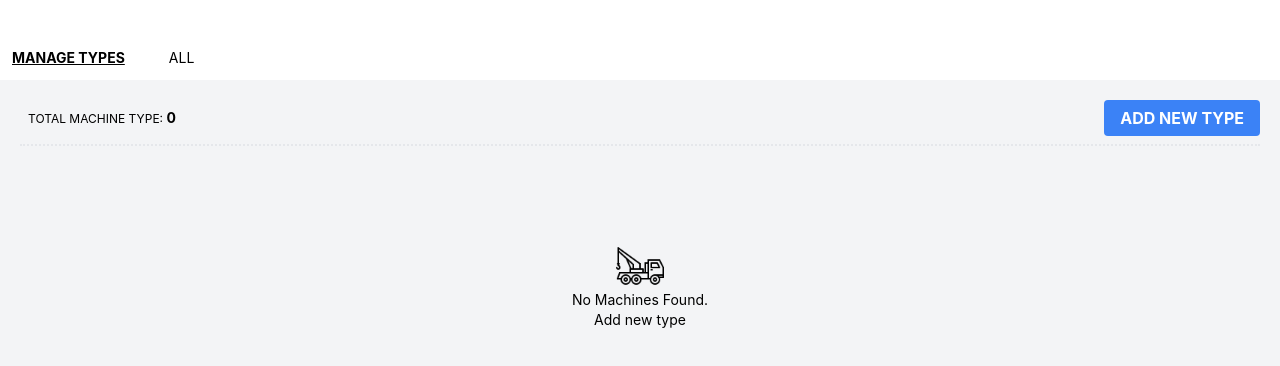
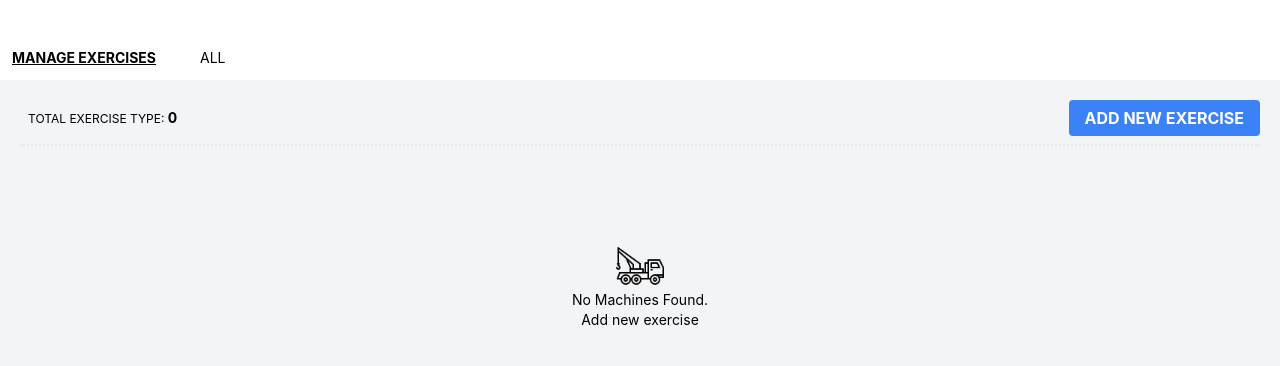
Before and after one commit to sarabs3/gym-tracker-app, a React (Create React App) app: page /types in a window 1280 px wide. Shown: the top 366 px of the page. Built offline with nearby package versions, Linux system fonts and the light colour scheme.

Commit message:
Add lang support and make app globalize

```diff
--- a/package.json
+++ b/package.json
@@ -11,6 +11,7 @@
     "@types/node": "^17.0.45",
     "@types/react": "^18.0.17",
     "@types/react-dom": "^18.0.6",
+    "date-fns": "^2.29.3",
     "react": "^18.2.0",
     "react-dom": "^18.2.0",
     "react-redux": "^8.0.2",
--- a/src/components/Navigation.tsx
+++ b/src/components/Navigation.tsx
@@ -1,5 +1,6 @@
 import { FC, useEffect, useState } from "react";
 import { Link, useLocation } from "react-router-dom";
+import { lang } from "../lang";
 import { IMachineType } from "../types/machine";
 import { styleClass } from "../util";
 
@@ -15,7 +16,7 @@ const Navigation: FC<Props> = ({ navMenus }) => {
   return (
     <nav className="my-1 flex flex-col lg:flex-row">
       <Link className={styleClass("manage", activeMenu)} to={`/types`} state="manage">
-        Manage Types
+        {lang.manageTypes}
       </Link>
       <Link className={styleClass("all", activeMenu)} to={`/types/all`} state="all">
         All
--- a/src/features/machineTypes/Pages/MachineTypesList.tsx
+++ b/src/features/machineTypes/Pages/MachineTypesList.tsx
@@ -4,6 +4,7 @@ import { selectTypes, addNew } from "../MachineTypesSlice";
 import MachineTypeComponent from "../components/MachineTypeCard";
 import PageHeading from "../../../components/PageHeading";
 import NoMachines from "../../../components/NoMachines";
+import { lang } from "../../../lang";
 
 const MachineTypesList = () => {
   const types = useAppSelector(selectTypes);
@@ -15,16 +16,16 @@ const MachineTypesList = () => {
     <div className="bg-gray-100  mb-5 py-3 px-5">
       <PageHeading>
         <div className="uppercase text-xs">
-          <span className="ml-2">Total Machine Type:</span>
+          <span className="ml-2">Total {lang.app} Type:</span>
           <span className="font-bold uppercase text-sm"> {types.length} </span>
         </div>
         <button onClick={AddNew} className="btn-primary">
-          Add New Type
+          Add New {lang.app}
         </button>
       </PageHeading>
       {types.length === 0 && (
         <NoMachines>
-          <p className="text-sm">Add new type</p>
+          <p className="text-sm">Add new {lang.app}</p>
         </NoMachines>
       )}
       <div className="flex flex-wrap rounded flex-col md:flex-row">
@@ -32,7 +33,7 @@ const MachineTypesList = () => {
           <MachineTypeComponent type={type} key={type.id} />
         ))}
         <button onClick={AddNew} className="btn-primary md:hidden">
-          Add New Type
+          Add New {lang.app}
         </button>
       </div>
     </div>
--- /dev/null
+++ b/src/lang.ts
@@ -0,0 +1,4 @@
+export const lang = {
+  app: 'exercise',
+  manageTypes: 'Manage Exercises',
+};
--- a/src/types/machine.ts
+++ b/src/types/machine.ts
@@ -21,6 +21,8 @@ export interface IBlueprintItem {
 export interface IMachine {
     fields: IBlueprintItem[]
     id: string;
+    reps?: string;
+    weight?: string;
 }
 export interface Size {
     width: number | undefined;
```
Also changed, not shown: 1 other file (tests, documents, lock files or other folders).
